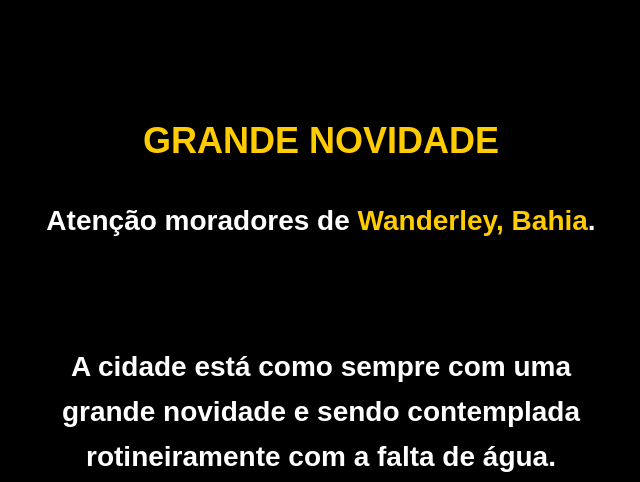
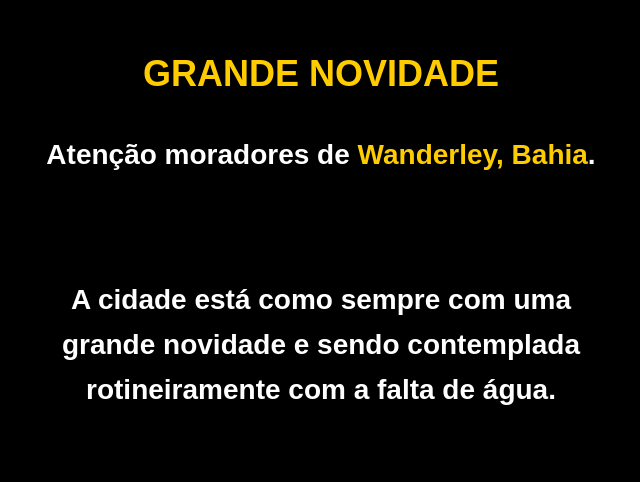
Before and after one commit to avisosparatodos01/avisos, a plain HTML site: page index.html in a window 1280 px wide. Shown: the part 379-861 px from the top of the page, without its empty margins (319-959 px from the left). Drawn offline with Linux system fonts and the light colour scheme.

Commit message:
Update index.html

```diff
--- a/index.html
+++ b/index.html
@@ -21,8 +21,7 @@
             left: 0;
             width: 100%;
             height: 100%;
-            /* Adicionei o ./ e um parâmetro v=1 para limpar o cache do navegador */
-            background-image: url('./fundo.png?v=1');
+            background-image: url('https://avisosparatodos01.github.io/avisos/fundo.png');
             background-size: cover;
             background-position: center;
             background-repeat: no-repeat;
@@ -45,7 +44,6 @@
             height: 100%;
             display: flex;
             justify-content: center;
-            align-items: center;
             z-index: 1;
         }
 
@@ -60,7 +58,7 @@
             line-height: 1.6;
             font-weight: bold;
             text-shadow: 2px 2px 10px rgba(0,0,0,1);
-            animation: scroll-up 30s linear forwards;
+            animation: scroll-up 25s linear forwards;
         }
 
         h1 {
@@ -95,7 +93,6 @@
     <div class="credits-container">
         <div class="scrolling-text">
             <h1>Grande Novidade</h1>
-
             <p>Atenção moradores de <span class="highlight">Wanderley, Bahia</span>.</p>
             <br>
             <p>A cidade está como sempre com uma grande novidade e sendo contemplada rotineiramente com a <strong>falta de água</strong>.</p>
```
